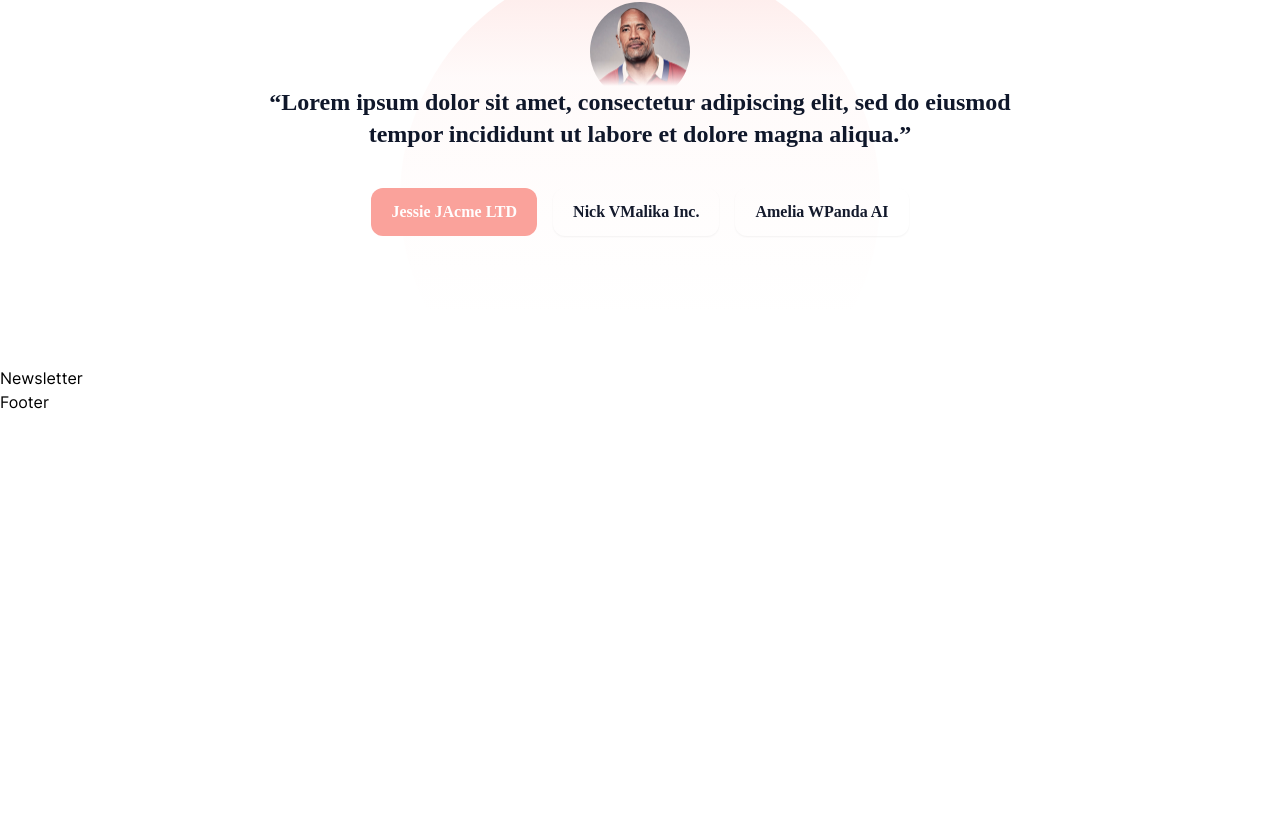
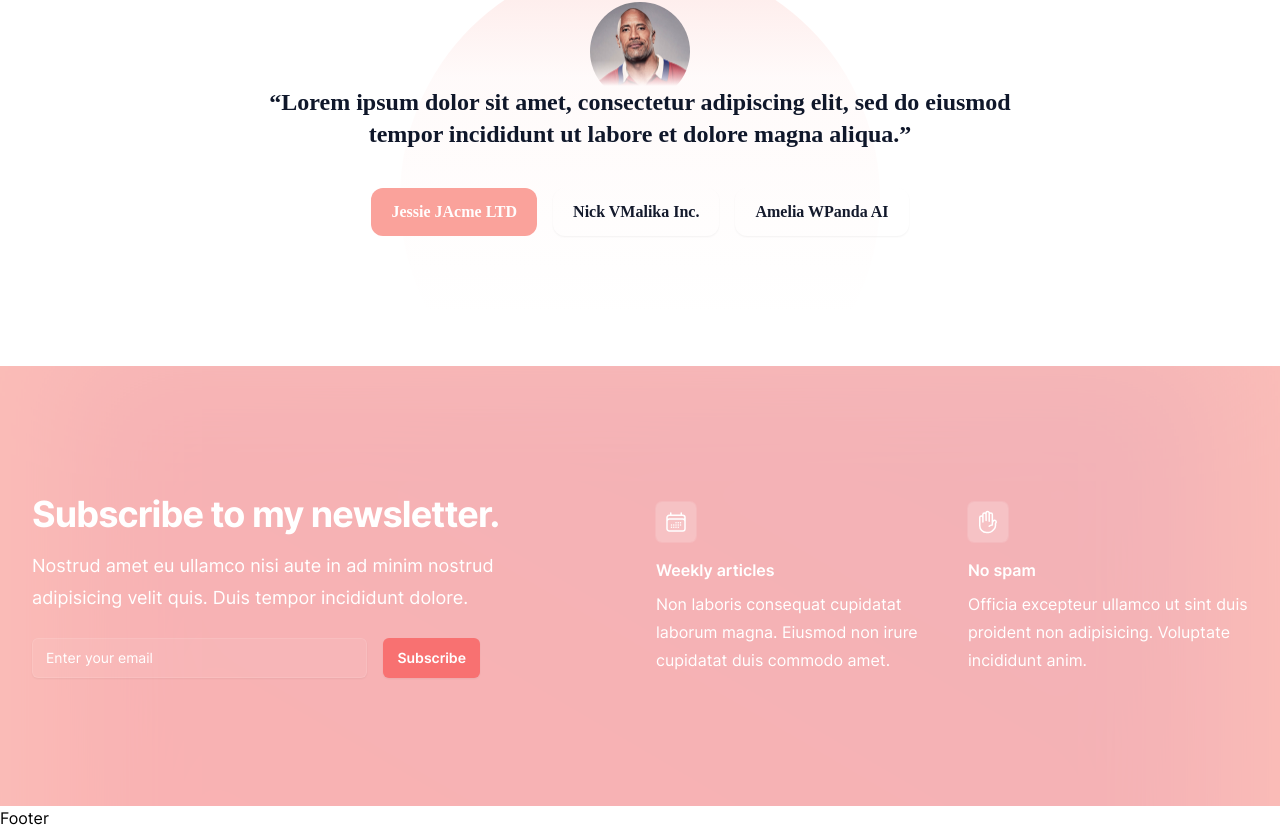
Before and after one commit to Cadogy/MicroschoolCoach, a Next.js app: page /home in a window 1280 px wide. Shown: the part 3750-4580 px from the top of the page. Before the commit the page ends 4188 px from the top, so only its background shows below. Built offline with nearby package versions, Linux system fonts and the light colour scheme.

Commit message:
Working on newsletter

```diff
--- a/src/components/global/Newsletter/Newsletter.tsx
+++ b/src/components/global/Newsletter/Newsletter.tsx
@@ -1,11 +1,66 @@
-import React from 'react'
+import React from 'react';
 
+// Define a functional component called Newsletter
 const Newsletter = () => {
   return (
-    <div>
-      Newsletter
+    // Outermost div for the newsletter section with various styling classes
+    <div className="relative overflow-hidden bg-primary-500/70 py-16 sm:py-24 lg:py-32">
+      {/* Container for the newsletter content */}
+      <div className="mx-auto max-w-7xl px-6 lg:px-8">
+        {/* Grid layout for content with 1 column on small screens and 2 columns on larger screens */}
+        <div className="mx-auto grid max-w-2xl grid-cols-1 gap-x-8 gap-y-16 lg:max-w-none lg:grid-cols-2">
+          {/* Left column containing subscription form */}
+          <div className="max-w-xl lg:max-w-lg">
+            {/* Title */}
+            <h2 className="text-3xl font-bold tracking-tight text-white sm:text-4xl">Subscribe to my newsletter.</h2>
+            {/* Description */}
+            <p className="mt-4 text-lg leading-8 text-white">Nostrud amet eu ullamco nisi aute in ad minim nostrud adipisicing velit quis. Duis tempor incididunt dolore.</p>
+            {/* Subscription form */}
+            <div className="mt-6 flex max-w-md gap-x-4">
+              <label htmlFor="email-address" className="sr-only">Email address</label>
+              <input id="email-address" name="email" type="email" required className="min-w-0 flex-auto rounded-md border-0 bg-white/5 px-3.5 py-2 text-white shadow-sm ring-1 ring-inset ring-white/10 focus:ring-1 focus:ring-inset focus:ring-primary-500 sm:text-sm sm:leading-6 placeholder:text-white" placeholder="Enter your email"></input>
+              <button type="submit" className="flex-none rounded-md bg-red-400 px-3.5 py-2.5 text-sm font-semibold text-white shadow-sm hover:bg-red-400/60 focus-visible:outline focus-visible:outline-2 focus-visible:outline-offset-2 focus-visible:outline-indigo-500">Subscribe</button>
+            </div>
+          </div>
+          {/* Right column containing feature details */}
+          <dl className="grid grid-cols-1 gap-x-8 gap-y-10 sm:grid-cols-2 lg:pt-2">
+            {/* First feature */}
+            <div className="flex flex-col items-start">
+              <div className="rounded-md bg-white/20 p-2 ring-1 ring-white/10">
+                {/* SVG icon */}
+                <svg className="h-6 w-6 text-white" fill="none" viewBox="0 0 24 24" stroke-width="1.5" stroke="currentColor" aria-hidden="true">
+                  <path stroke-linecap="round" stroke-linejoin="round" d="M6.75 3v2.25M17.25 3v2.25M3 18.75V7.5a2.25 2.25 0 012.25-2.25h13.5A2.25 2.25 0 0121 7.5v11.25m-18 0A2.25 2.25 0 005.25 21h13.5A2.25 2.25 0 0021 18.75m-18 0v-7.5A2.25 2.25 0 015.25 9h13.5A2.25 2.25 0 0121 11.25v7.5m-9-6h.008v.008H12v-.008zM12 15h.008v.008H12V15zm0 2.25h.008v.008H12v-.008zM9.75 15h.008v.008H9.75V15zm0 2.25h.008v.008H9.75v-.008zM7.5 15h.008v.008H7.5V15zm0 2.25h.008v.008H7.5v-.008zm6.75-4.5h.008v.008h-.008v-.008zm0 2.25h.008v.008h-.008V15zm0 2.25h.008v.008h-.008v-.008zm2.25-4.5h.008v.008H16.5v-.008zm0 2.25h.008v.008H16.5V15z" />
+                </svg>
+              </div>
+              {/* Feature title */}
+              <dt className="mt-4 font-semibold text-white">Weekly articles</dt>
+              {/* Feature description */}
+              <dd className="mt-2 leading-7 text-white">Non laboris consequat cupidatat laborum magna. Eiusmod non irure cupidatat duis commodo amet.</dd>
+            </div>
+            {/* Second feature */}
+            <div className="flex flex-col items-start">
+              <div className="rounded-md bg-white/20 p-2 ring-1 ring-white/10">
+                {/* SVG icon */}
+                <svg className="h-6 w-6 text-white" fill="none" viewBox="0 0 24 24" stroke-width="1.5" stroke="currentColor" aria-hidden="true">
+                  <path stroke-linecap="round" stroke-linejoin="round" d="M10.05 4.575a1.575 1.575 0 10-3.15 0v3m3.15-3v-1.5a1.575 1.575 0 013.15 0v1.5m-3.15 0l.075 5.925m3.075.75V4.575m0 0a1.575 1.575 0 013.15 0V15M6.9 7.575a1.575 1.575 0 10-3.15 0v8.175a6.75 6.75 0 006.75 6.75h2.018a5.25 5.25 0 003.712-1.538l1.732-1.732a5.25 5.25 0 001.538-3.712l.003-2.024a.668.668 0 01.198-.471 1.575 1.575 0 10-2.228-2.228 3.818 3.818 0 00-1.12 2.687M6.9 7.575V12m6.27 4.318A4.49 4.49 0 0116.35 15m.002 0h-.002" />
+                </svg>
+              </div>
+              {/* Feature title */}
+              <dt className="mt-4 font-semibold text-white">No spam</dt>
+              {/* Feature description */}
+              <dd className="mt-2 leading-7 text-white">Officia excepteur ullamco ut sint duis proident non adipisicing. Voluptate incididunt anim.</dd>
+            </div>
+          </dl>
+        </div>
+      </div>
+      {/* Background element */}
+      <div className="absolute left-1/2 top-0 -z-10 -translate-x-1/2 blur-3xl xl:-top-6" aria-hidden="true">
+        {/* Gradient background */}
+        <div className="aspect-[1155/678] w-[72.1875rem] bg-gradient-to-tr from-[#ff80b5] to-[#9089fc] opacity-30"></div>
+      </div>
     </div>
-  )
+  );
 }
 
-export default Newsletter
+// Export the Newsletter component
+export default Newsletter;
```
